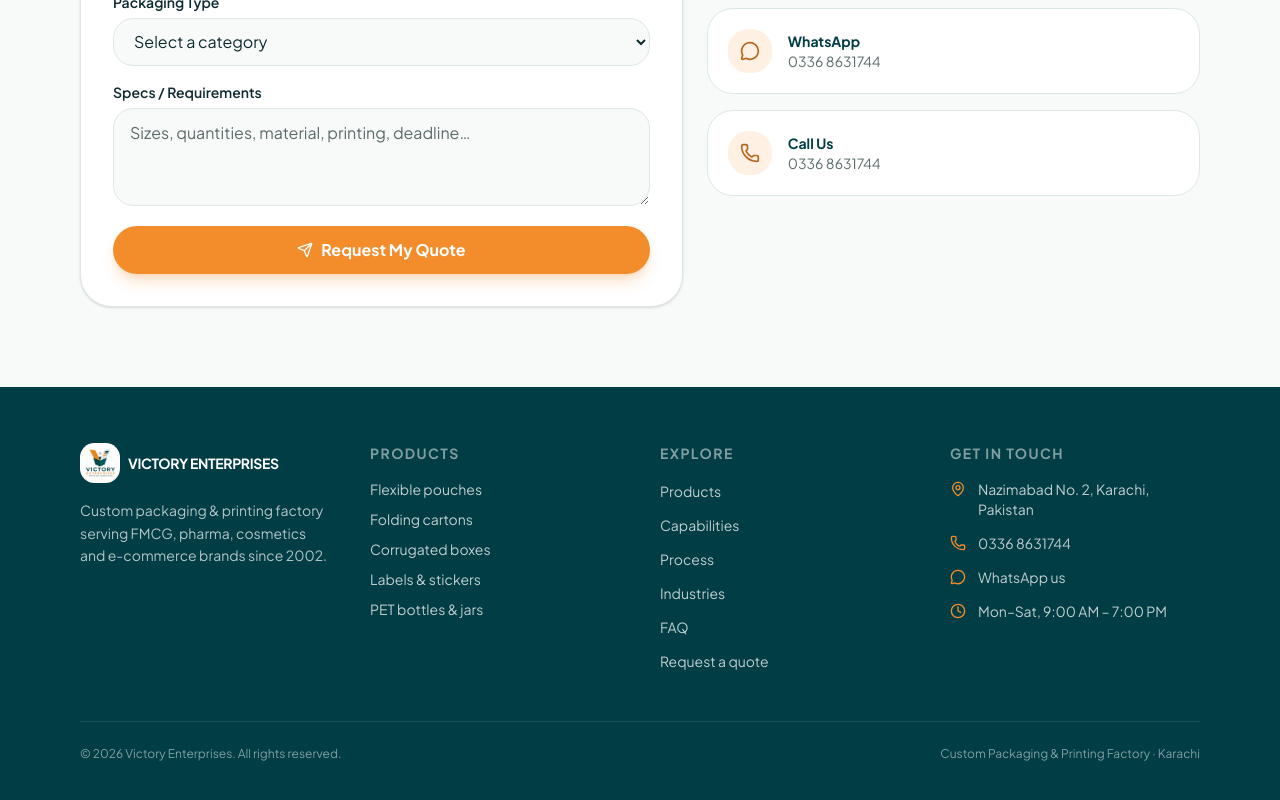
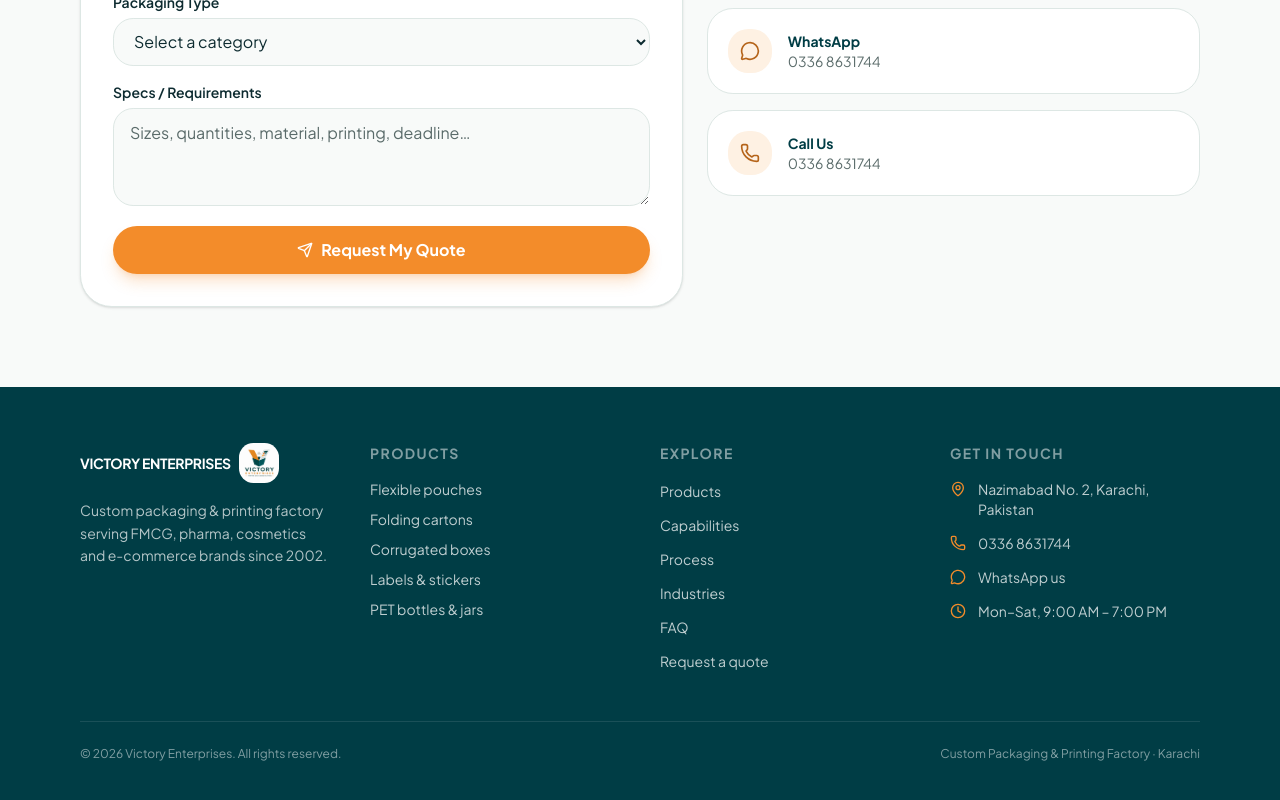
Before and after one commit to thegrotech/victory-enterprise, a Next.js app in the folder victory-enterprises-react/: page / in a window 1280 px wide. Shown: the part 9263-10063 px from the top of the page. Built offline with nearby package versions, Linux system fonts and the light colour scheme.

Commit message:
Refactor site footer to improve logo display

```diff
--- a/victory-enterprises-react/components/site-footer.tsx
+++ b/victory-enterprises-react/components/site-footer.tsx
@@ -26,15 +26,15 @@ export function SiteFooter() {
         <div className="grid gap-10 md:grid-cols-4">
           <div className="md:col-span-1">
             <div className="flex items-center gap-2">
-              <img
+  <span className="text-sm font-bold tracking-tight">
+    VICTORY ENTERPRISES
+  </span>
+  <img
     src="/victory-enterprises-logo.jpeg"
     alt="Victory Enterprises"
     className="h-10 w-auto shrink-0 rounded-lg object-contain"
   />
-              <span className="text-sm font-bold tracking-tight">
-                VICTORY ENTERPRISES
-              </span>
-            </div>
+</div>
             <p className="mt-4 text-sm leading-relaxed text-teal-foreground/70">
               Custom packaging &amp; printing factory serving FMCG, pharma,
               cosmetics and e-commerce brands since 2002.
```
